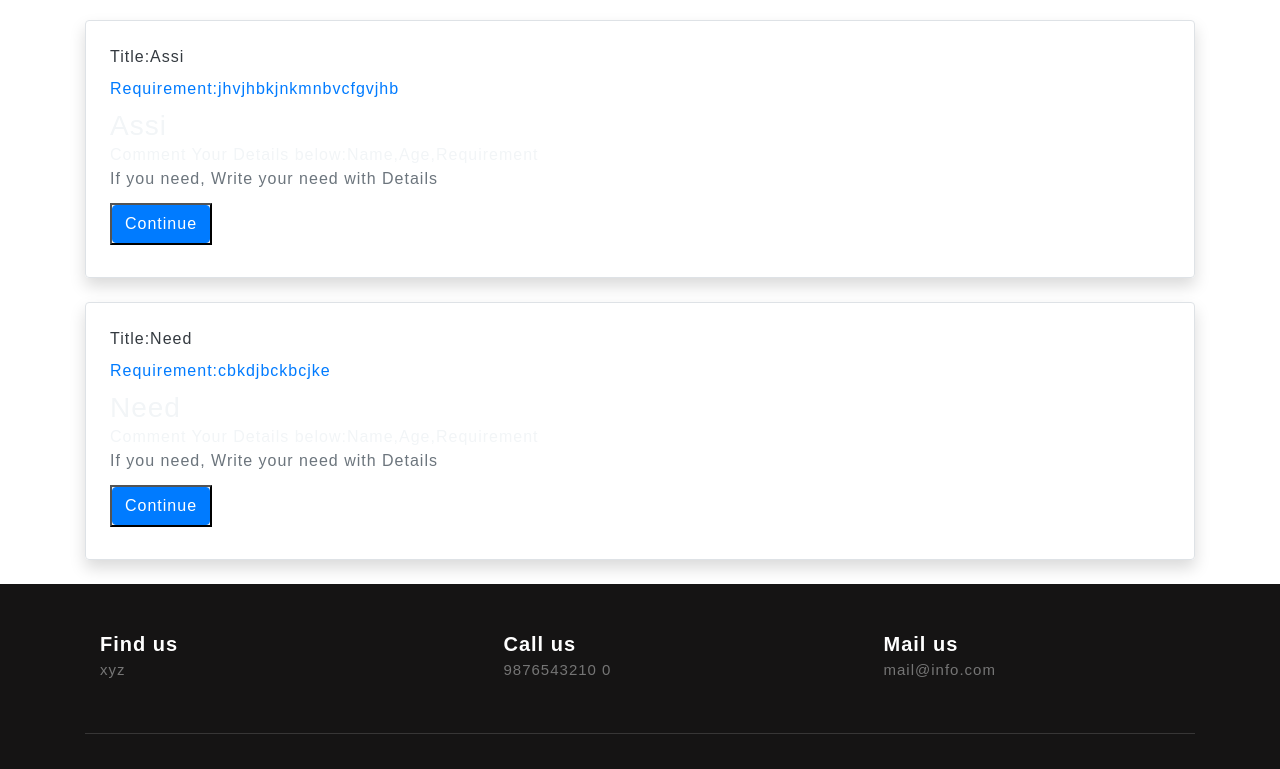
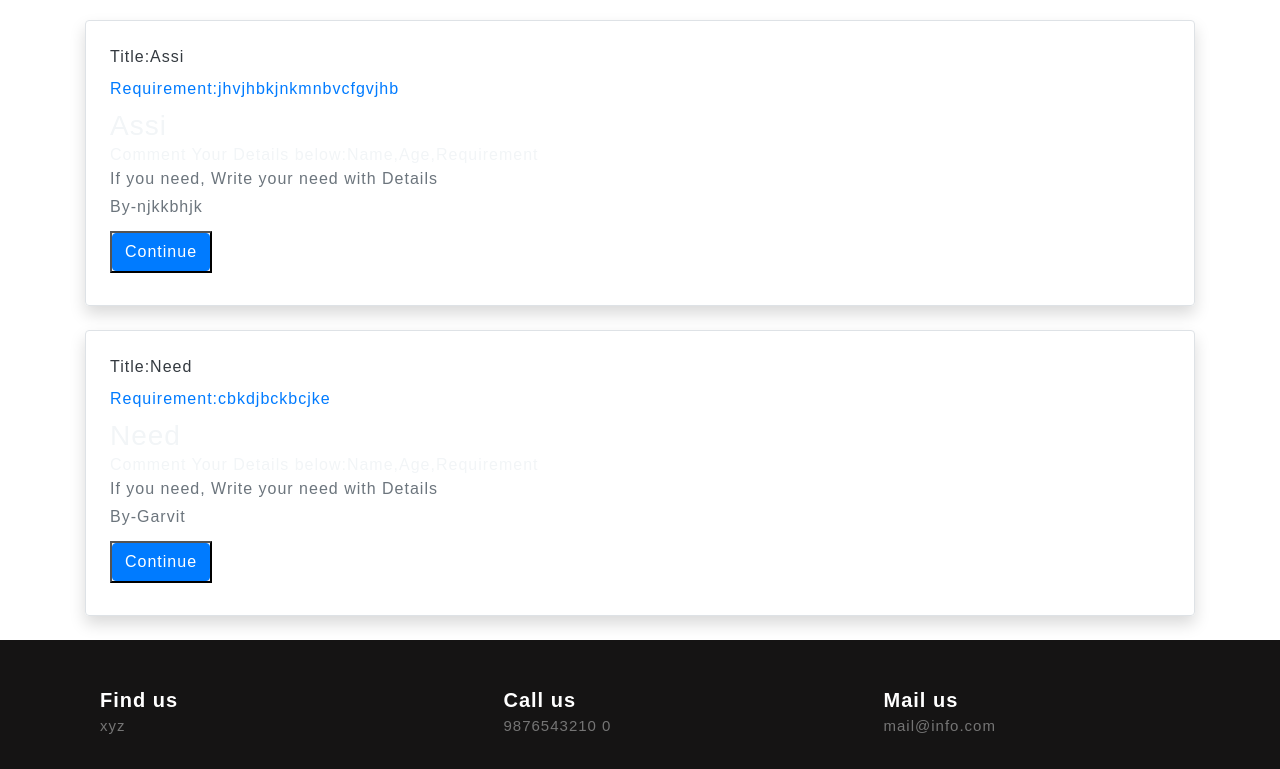
Before and after one commit to vanya-24/Helper_Project, a Django app: page /blog/ in a window 1280 px wide. Shown: the part 154-923 px from the top of the page. Run offline with Django 3.2, Linux system fonts and the light colour scheme; data comes from the database, SQL or seed files in the repository; parts of the project's set-up code (start-up, migrations or seed data) failed here and were passed over; some libraries are stand-ins or nearby versions.

Commit message:
Update bloghome.html

```diff
--- a/templates/blog/bloghome.html
+++ b/templates/blog/bloghome.html
@@ -14,6 +14,7 @@
 			<h3 class="mb-0 ">{{ post.title}}</h3>
 			<p class="card-text mb-auto">Comment Your Details below:Name,Age,Requirement</p>
 			<div class="mb-1 text-muted">If you need, Write your need with Details</div>
+			<div class="mb-1 text-muted">By-{{post.author}}</div>
 			<div class="my-2">
 				<button><a href="/blog/{{ post.slug }}" class="btn btn-primary" role="button">Continue</a></button>
 			</div>
```
